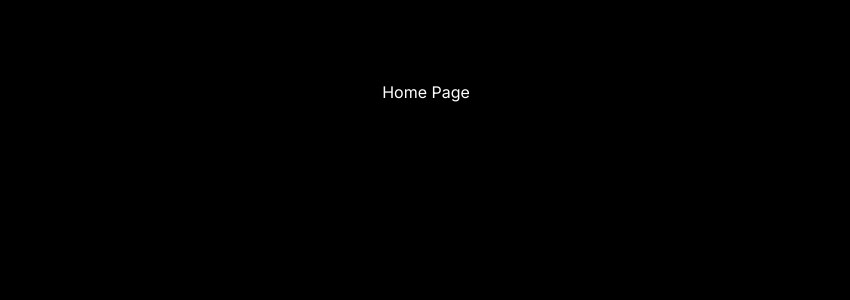
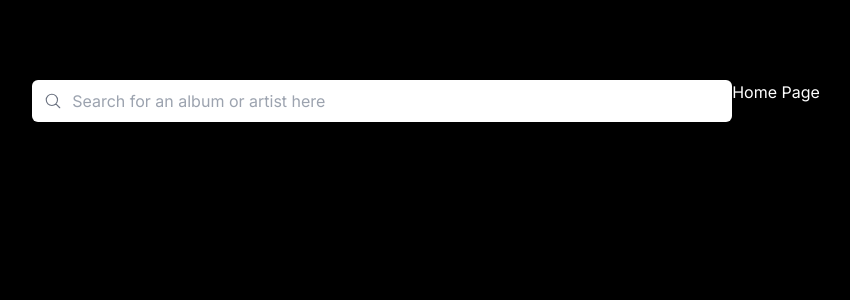
Before and after one commit to danieldenton/record-store, a Next.js app: page / in a window 1280 px wide. Shown: the top 300 px of the page, without its empty margins (214-1064 px from the left). Built offline with nearby package versions, Linux system fonts and the light colour scheme.

Commit message:
root page.tsx now async function in order to import searchResults there

```diff
--- a/src/app/lib/definitions.ts
+++ b/src/app/lib/definitions.ts
@@ -8,3 +8,7 @@ export type Album = {
   cover: string;
   genre: string;
 };
+
+export type SearchResult = Album & {
+  match: string;
+};
--- a/src/app/page.tsx
+++ b/src/app/page.tsx
@@ -1,14 +1,16 @@
 import SearchBar from "./ui/search-bar";
+import { fetchSearch } from "./lib/data";
 
-export default function Home({
+export default async function Home({
   searchParams,
 }: {
   searchParams?: { query?: string };
 }) {
-
+  const query = searchParams?.query || "";
+  const searchResults = query !== "" ? await fetchSearch(query) : [];
   return (
-    <div className="flex flex-col justify-center mt-[80px]">
-      {/* <SearchBar searchParams={searchParams} /> */}
+    <div className="flex Params={searchParams}flex-col justify-center mt-[80px]">
+      <SearchBar searchResults={searchResults} />
       <h1 className="flex justify-center">Home Page</h1>
     </div>
   );
--- a/src/app/ui/search-bar.tsx
+++ b/src/app/ui/search-bar.tsx
@@ -1,15 +1,16 @@
 import Search from "./search";
 import SearchResults from "./search-results";
+import { SearchResult } from "../lib/definitions";
 
 export default function SearchBar({
-  searchParams,
+  searchResults,
 }: {
-  searchParams?: { query?: string };
-}) {
+    searchResults: SearchResult[];
+  }) {
     return (
   <div className="flex flex-col">
     <Search />
-    <SearchResults searchParams={searchParams} />
+    <SearchResults searchResults={searchResults}/>
   </div>
   )
 }
--- a/src/app/ui/search-results.tsx
+++ b/src/app/ui/search-results.tsx
@@ -1,20 +1,12 @@
-import { fetchSearch } from "../lib/data";
-import { Album } from "../lib/definitions";
-
-type SearchResult = Album & {
-  match: string;
-};
+import { SearchResult } from "../lib/definitions";
 
 export default async function SearchResults({
-  searchParams,
+  searchResults
 }: {
-  searchParams?: { query?: string };
+  searchResults: SearchResult[];
 }) {
-  const query = searchParams?.query || "";
 
-  const searchResults = query !== "" ? await fetchSearch(query) : [];
-
-  const results = searchResults?.map((result: SearchResult) => {
+  const results = searchResults?.map((result) => {
     return (
       <div key={result.id} className="text-black">
         <p>{result.match}</p>
--- a/src/app/ui/search.tsx
+++ b/src/app/ui/search.tsx
@@ -10,7 +10,7 @@ export default function Search() {
     const { replace } = useRouter();
 
     const handleSearch = useDebouncedCallback((term) => {
-      console.log(`Searching... ${term}`)
+      // console.log(`Searching... ${term}`)
       const params = new URLSearchParams(searchParams);
       if (term) {
         params.set("query", term);
```
Also changed, not shown: src/app/lib/data.ts (+2 -5 lines).
